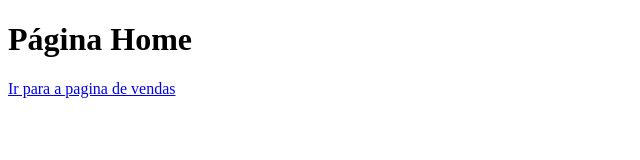
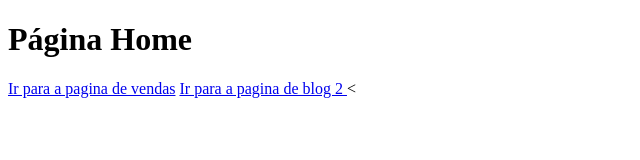
Before and after one commit to joselitoirimaralmeida/Aulagithub, a plain HTML site: page index.html in a window 1280 px wide. Shown: the whole page, without its empty margins (0-640 px from the left). Drawn offline with Linux system fonts and the light colour scheme.

Commit message:
Atualizações no layout

```diff
--- a/index.html
+++ b/index.html
@@ -9,5 +9,7 @@
 <body>
     <h1>Página Home</h1>
     <a href="Venda.html">Ir para a pagina de vendas</a>
+    <a href="Blog2.html">Ir para a pagina de blog 2 </a>
+    <
 </body>
 </html>
```
